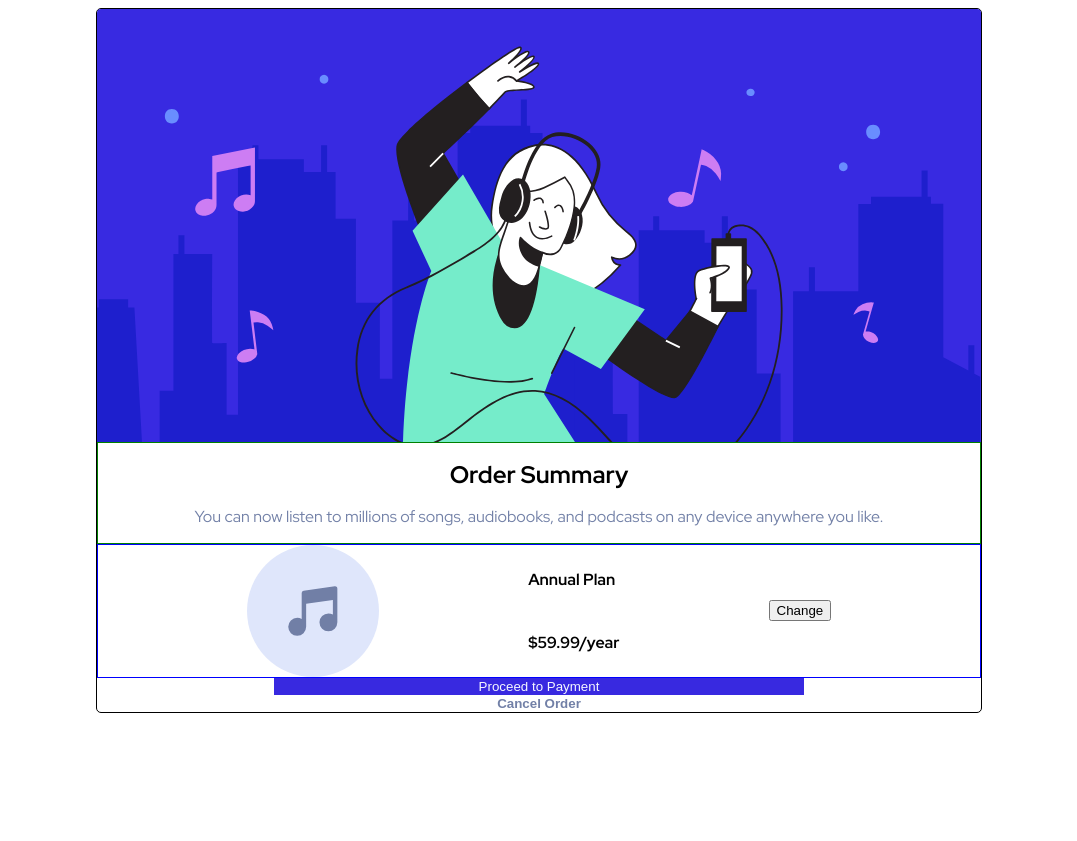
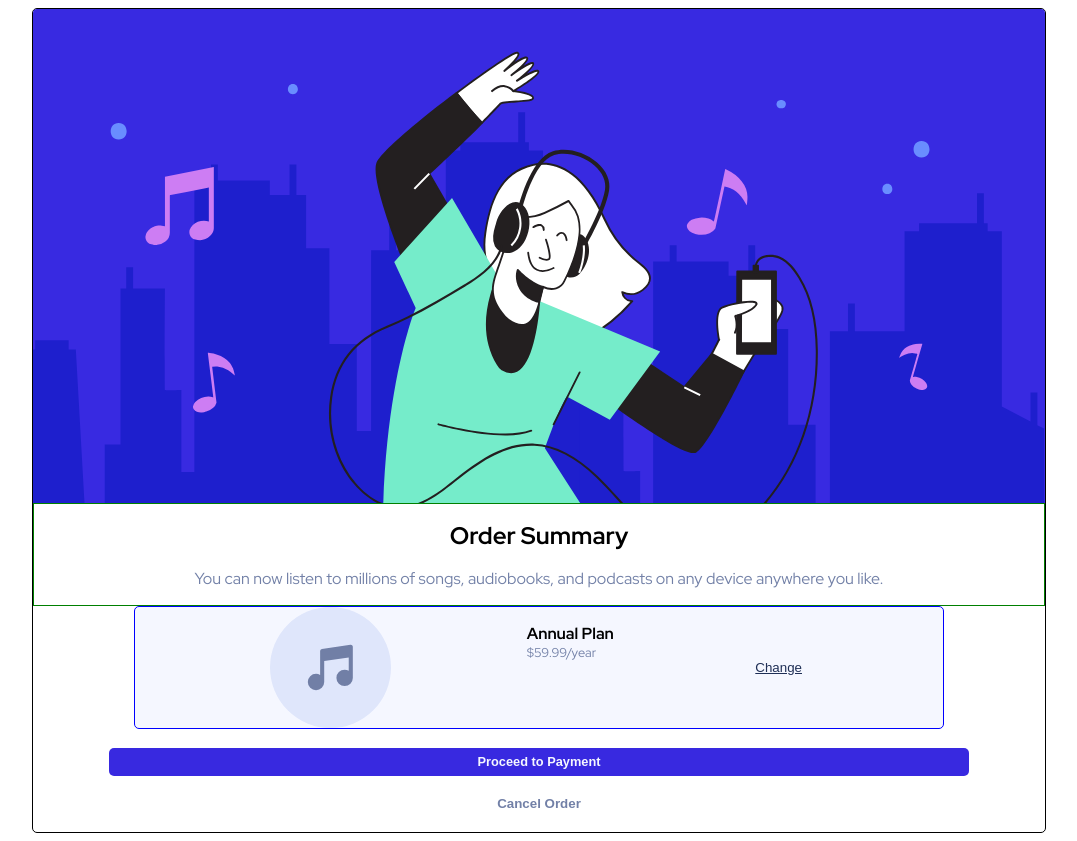
Before and after one commit to indigorose/order_summary_component, a React (Create React App) app: page / in a window 1280 px wide. Shown: the whole page, without its empty margins (101-1178 px from the left). Before the commit the page ends 800 px from the top, so only its background shows below. Built offline with nearby package versions, Linux system fonts and the light colour scheme.

Commit message:
Update Styling

```diff
--- a/src/App.css
+++ b/src/App.css
@@ -11,7 +11,7 @@
 }
 
 .container {
-	width: 70%;
+	width: 80%;
 	border: 1px solid black;
 	border-radius: 5px;
 	overflow: hidden;
@@ -41,9 +41,15 @@
 
 .card-price {
 	border: 1px solid blue;
+	border-radius: 5px;
+	overflow: hidden;
 	display: flex;
 	flex-direction: row;
 	justify-content: space-evenly;
+	padding: 0;
+	margin: 0 auto;
+	background-color: var(--color-3);
+	width: 80%;
 }
 
 .music-note {
@@ -54,14 +60,31 @@
 
 .price {
 	font-size: 1rem;
-	display: flex;
-	flex-direction: column;
-	justify-content: center;
+	padding: 0;
+}
+
+.price > li {
+	list-style-type: none;
+	padding: 0;
+}
+.price > li:first-child {
+	font-weight: 700;
+	font-size: 1rem;
+}
+
+.price > li:last-child {
+	font-weight: 400;
+	color: var(--color-4);
+	font-size: 0.8rem;
 }
 
 .change-btn {
 	outline: none;
+	border: none;
 	margin: auto 0;
+	background-color: var(--color-3);
+	color: var(--color-5);
+	text-decoration: underline;
 }
 
 .payment-btn {
@@ -69,15 +92,19 @@
 	color: var(--color-3);
 	outline: none;
 	border: none;
-	width: 60%;
-	margin: 0 auto;
+	border-radius: 5px;
+	width: 85%;
+	margin: 1.5em auto;
+	padding: 0.5em 2em;
+	font-size: 0.8rem;
+	font-weight: 700;
 }
 
 .cancel-btn {
 	outline: none;
 	border: none;
 	width: 60%;
-	margin: 0 auto;
+	margin: 0 auto 1.5em;
 	background-color: white;
 	color: var(--color-4);
 	font-weight: 700;
--- a/src/App.js
+++ b/src/App.js
@@ -20,10 +20,10 @@ function App() {
 				</div>
 				<div className="card-price">
 					<img src={icon} alt="musical note" className="music-note" />
-					<div className="price">
-						<h4>Annual Plan</h4>
-						<h4>$59.99/year</h4>
-					</div>
+					<ul className="price">
+						<li>Annual Plan</li>
+						<li>$59.99/year</li>
+					</ul>
 
 					<button className="change-btn">Change</button>
 				</div>
```
